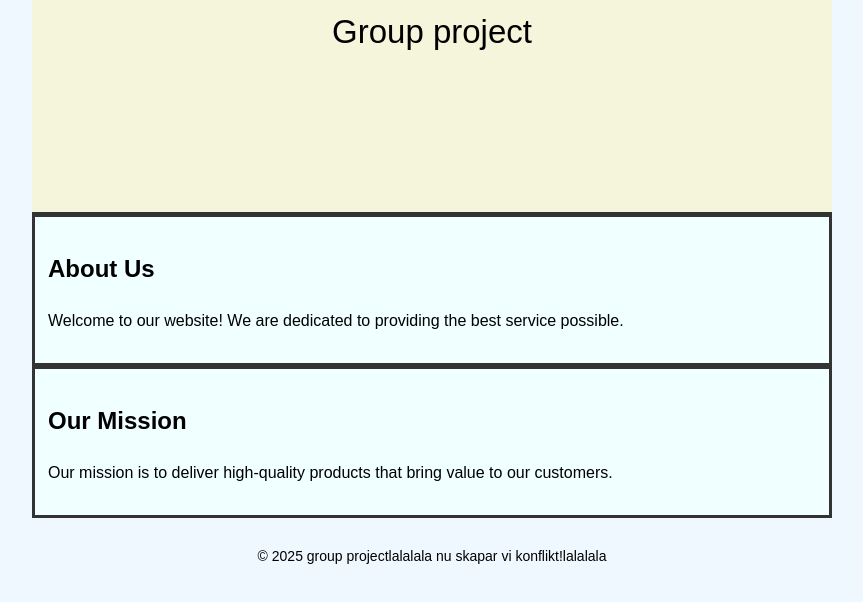
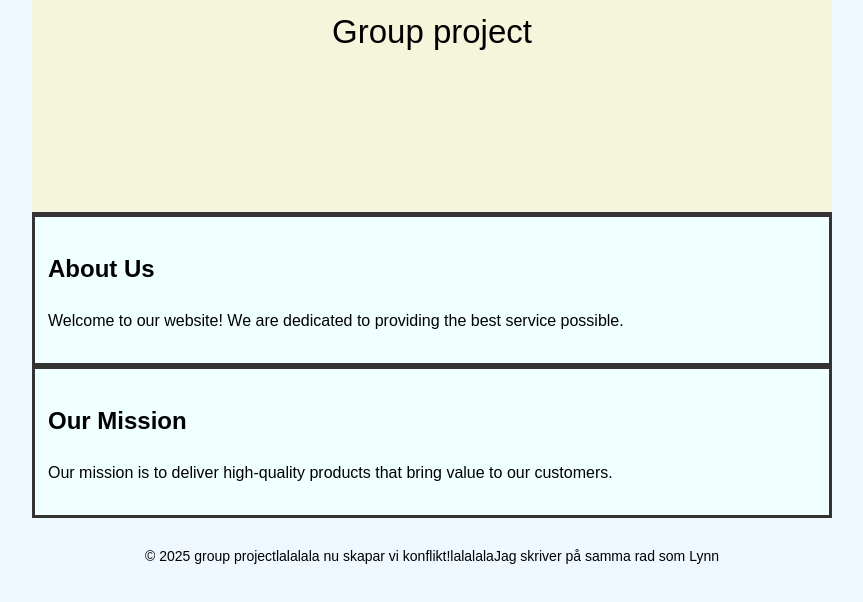
Before and after one commit to 13jel/group-project, a plain HTML site: page index.html in a window 1280 px wide. Shown: the whole page, without its empty margins (208-1071 px from the left). Drawn offline with Linux system fonts and the light colour scheme.

Commit message:
la till text i footer

```diff
--- a/index.html
+++ b/index.html
@@ -26,6 +26,7 @@
         <p> © 2025 group project </p>
         <p>lalalala nu skapar vi konflikt!</p>
         <p>lalalala</p>
+        <p>Jag skriver på samma rad som Lynn</p>
     </footer>
 </body>
 </html>
```
